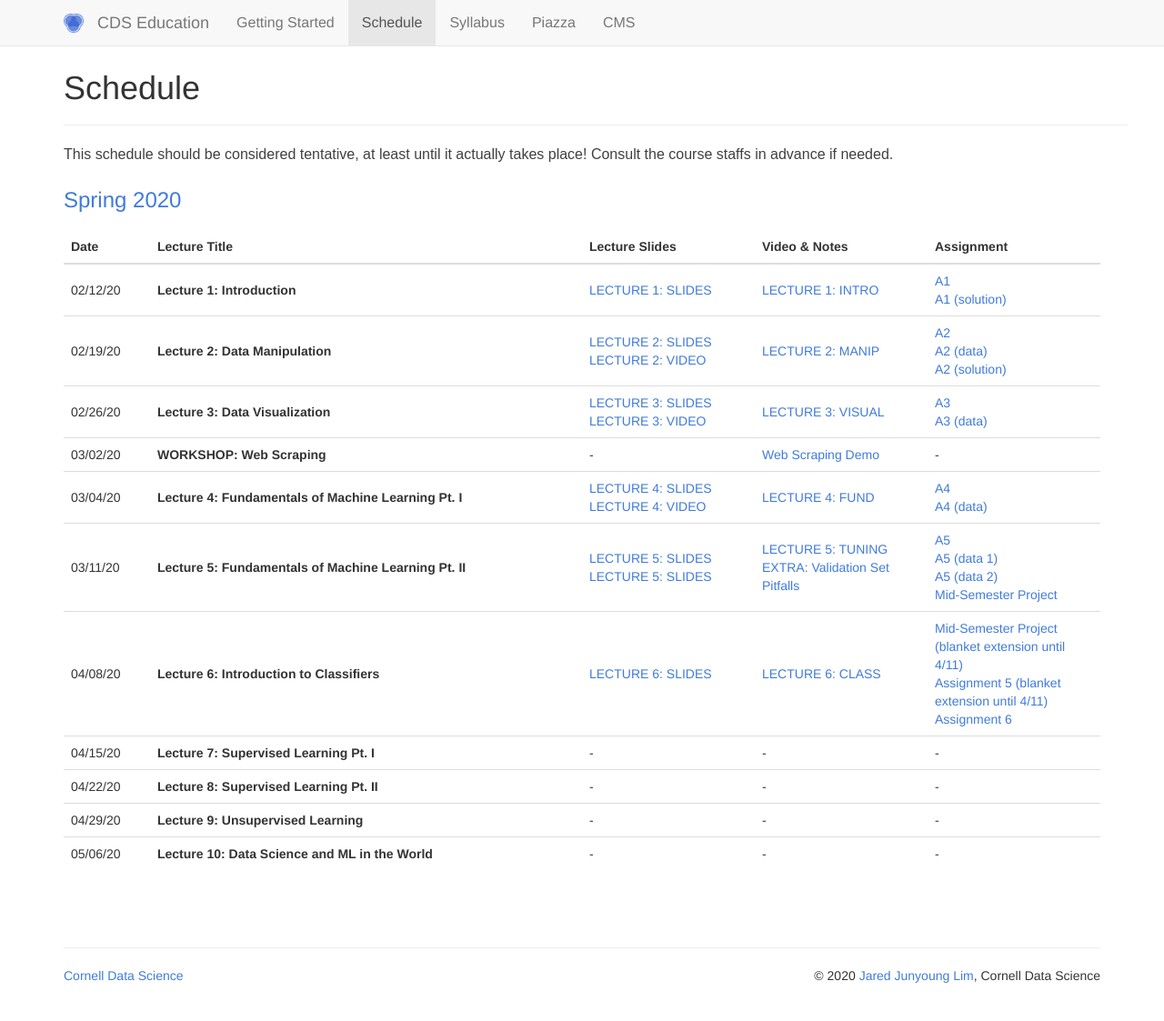
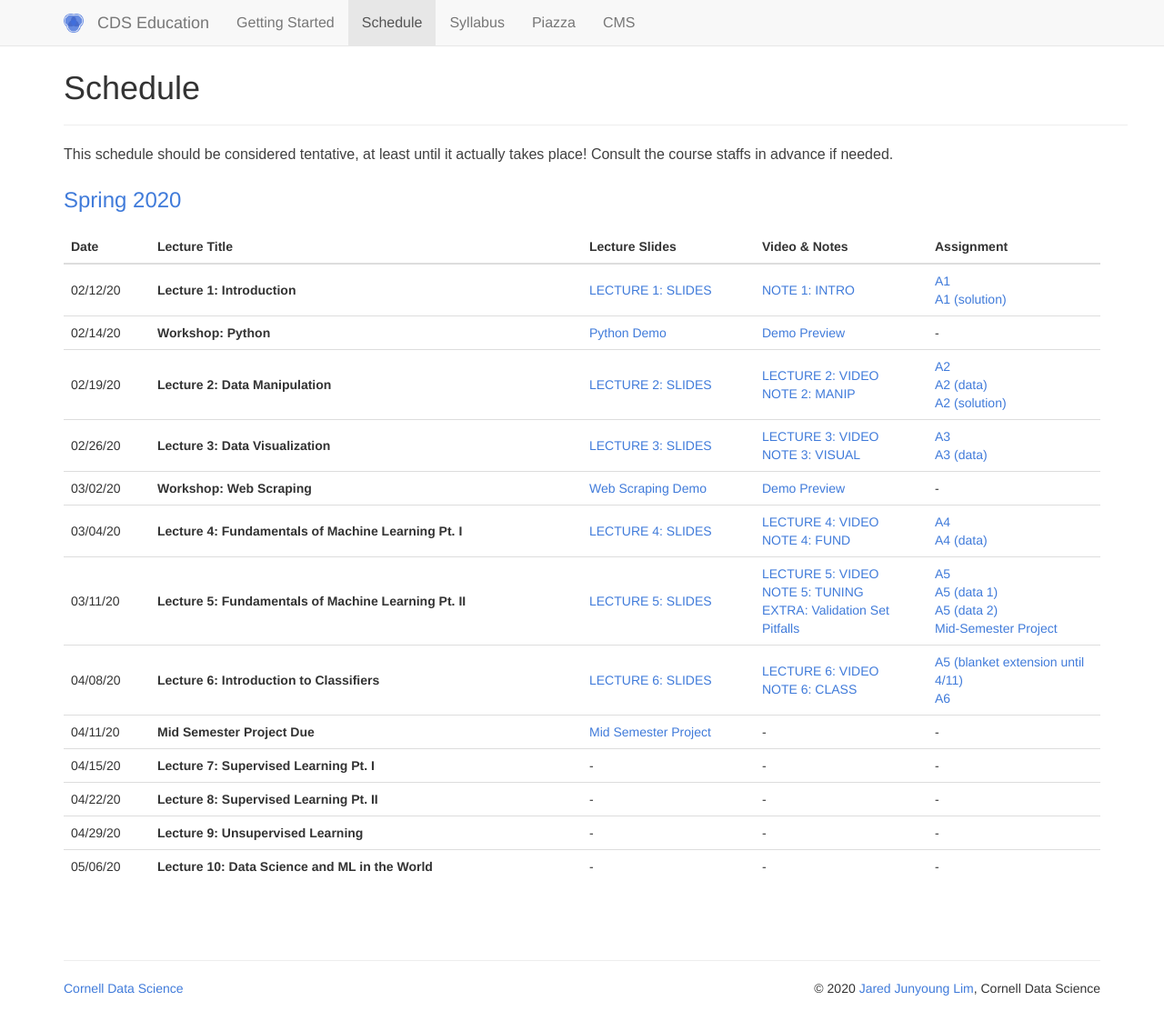
Before and after one commit to CornellDataScience/info1998, a Jekyll site: the page built from schedule.md, in a window 1280 px wide and 1123 px high. Shown: the whole window at 91% size. Built offline with Jekyll 4.4.1, drawn with Linux system fonts in a browser that asks for light colours.

Commit message:
Fixed invalid URLs. Added lecture 6 video.

```diff
--- a/_data/schedules.yml
+++ b/_data/schedules.yml
@@ -1,169 +1,139 @@
 title: "Spring 2020"
 lectures:
-
   ######################################## Week 1 #########################################
-  -
-    date: 2020-2-12
+  - date: 2020-2-12
     title: "Lecture 1: Introduction"
     contents:
-      -
-        title: "LECTURE 1: SLIDES"
+      - title: "LECTURE 1: SLIDES"
         link: "resources/SP20/slides/Lecture_1.pdf"
     notes:
-      -
-        title: "LECTURE 1: INTRO"
+      - title: "NOTE 1: INTRO"
         link: "https://nbviewer.jupyter.org/github/CornellDataScience/info1998/blob/master/resources/SP20/assignments/release/Lecture_1__Introduction.ipynb"
     assignments:
-      -
-        title: "A1"
+      - title: "A1"
         link: "resources/SP20/assignments/release/Lecture_1__Introduction.ipynb"
-      -
-        title: "A1 (solution)"
+      - title: "A1 (solution)"
         link: "https://nbviewer.jupyter.org/github/CornellDataScience/info1998/blob/master/resources/SP20/assignments/solutions/Lecture_1__Introduction_Solutions.ipynb"
+  - date: 2020-2-14
+    title: "Workshop: Python"
+    contents:
+      - title: "Python Demo"
+        link: "resources/SP20/extra/Python_Workshop_Starter_Notebook.ipynb"
+    notes:
+      - title: "Demo Preview"
+        link: "https://nbviewer.jupyter.org/github/CornellDataScience/info1998/blob/master/resources/SP20/extra/Python_Workshop_Starter_Notebook.ipynb"
   ######################################## Week 2 #########################################
-  -
-    date: 2020-02-19
+  - date: 2020-02-19
     title: "Lecture 2: Data Manipulation"
     contents:
-      -
-        title: "LECTURE 2: SLIDES"
+      - title: "LECTURE 2: SLIDES"
         link: "resources/SP20/slides/Lecture_2.pdf"
-      -
-        title: "LECTURE 2: VIDEO"
+    notes:
+      - title: "LECTURE 2: VIDEO"
         link: "https://cornell.box.com/s/jpu9ksvyw8ejsmgvr96tdndp3hu0k6b5"
-    notes:
-      -
-        title: "LECTURE 2: MANIP"
+      - title: "NOTE 2: MANIP"
         link: "https://nbviewer.jupyter.org/github/CornellDataScience/info1998/blob/master/resources/SP20/assignments/release/Lecture_2__Data_Manipulation.ipynb"
     assignments:
-      -
-        title: "A2"
+      - title: "A2"
         link: "resources/SP20/assignments/release/Lecture_2__Data_Manipulation.ipynb"
-      -
-        title: "A2 (data)"
+      - title: "A2 (data)"
         link: "resources/data/lecture2data.csv"
-      -
-        title: "A2 (solution)"
+      - title: "A2 (solution)"
         link: "https://nbviewer.jupyter.org/github/CornellDataScience/info1998/blob/master/resources/SP20/assignments/solutions/Lecture_2__Data_Manipulation_Solutions.ipynb"
   ######################################## Week 3 #########################################
-  -
-    date: 2020-02-26
+  - date: 2020-02-26
     title: "Lecture 3: Data Visualization"
     contents:
-      -
-        title: "LECTURE 3: SLIDES"
+      - title: "LECTURE 3: SLIDES"
         link: "resources/SP20/slides/Lecture_3.pdf"
-      -
-        title: "LECTURE 3: VIDEO"
+    notes:
+      - title: "LECTURE 3: VIDEO"
         link: "https://cornell.box.com/s/bbozt47j4n4zuypw7bcl36nv6jpe5b1b"
-    notes:
-      -
-        title: "LECTURE 3: VISUAL"
+      - title: "NOTE 3: VISUAL"
         link: "https://nbviewer.jupyter.org/github/CornellDataScience/info1998/blob/master/resources/SP20/assignments/release/Lecture_3__Data_Visualization.ipynb"
     assignments:
-      -
-        title: "A3"
+      - title: "A3"
         link: "resources/SP20/assignments/release/Lecture_3__Data_Visualization.ipynb"
-      -
-        title: "A3 (data)"
+      - title: "A3 (data)"
         link: "resources/data/temps.csv"
   ######################################## Web Scraping Workshop #########################################
-  -
-    date: 2020-03-02
-    title: "WORKSHOP: Web Scraping"
+  - date: 2020-03-02
+    title: "Workshop: Web Scraping"
+    contents:
+      - title: "Web Scraping Demo"
+        link: "resources/SP20/extra/WebScraping_Workshop_Student_Edition.ipynb"
     notes:
-      -
-        title: "Web Scraping Demo"
+      - title: "Demo Preview"
         link: "https://nbviewer.jupyter.org/github/CornellDataScience/info1998/blob/master/resources/SP20/extra/WebScraping_Workshop_Student_Edition.ipynb"
   ######################################## Week 4 #########################################
-  -
-    date: 2020-03-04
+  - date: 2020-03-04
     title: "Lecture 4: Fundamentals of Machine Learning Pt. I"
     contents:
-      -
-        title: "LECTURE 4: SLIDES"
+      - title: "LECTURE 4: SLIDES"
         link: "resources/SP20/slides/Lecture_4.pdf"
-      -
-        title: "LECTURE 4: VIDEO"
+    notes:
+      - title: "LECTURE 4: VIDEO"
         link: "https://cornell.box.com/s/cam9wcd23pun6jgaq0pe2tjsdf2z8yuk"
-    notes:
-      -
-        title: "LECTURE 4: FUND"
+      - title: "NOTE 4: FUND"
         link: "https://nbviewer.jupyter.org/github/CornellDataScience/info1998/blob/master/resources/SP20/assignments/release/Lecture_4__ML_Fundamentals.ipynb"
     assignments:
-      -
-        title: "A4"
+      - title: "A4"
         link: "resources/SP20/assignments/release/Lecture_4__ML_Fundamentals.ipynb"
-      -
-        title: "A4 (data)"
+      - title: "A4 (data)"
         link: "resources/data/lecture4data.csv"
   ######################################## Week 5 #########################################
-  -
-    date: 2020-03-11
+  - date: 2020-03-11
     title: "Lecture 5: Fundamentals of Machine Learning Pt. II"
     contents:
-      -
-        title: "LECTURE 5: SLIDES"
+      - title: "LECTURE 5: SLIDES"
         link: "resources/SP20/slides/Lecture_5.pdf"
-      -
-        title: "LECTURE 5: SLIDES"
+    notes:
+      - title: "LECTURE 5: VIDEO"
         link: "https://cornell.box.com/s/46x8azjwjbj3q0sybl7943kvhc2ooljf"
-    notes:
-      -
-        title: "LECTURE 5: TUNING"
+      - title: "NOTE 5: TUNING"
         link: "https://nbviewer.jupyter.org/github/CornellDataScience/info1998/blob/master/resources/SP20/assignments/release/Lecture_5__Assessing_Model_Accuracy.ipynb"
-      -
-        title: "EXTRA: Validation Set Pitfalls"
-        link: "https://nbviewer.jupyter.org/github/CornellDataScience/info1998/blob/master/resources/SP20/ValidationSet_Pitfall.ipynb"
+      - title: "EXTRA: Validation Set Pitfalls"
+        link: "https://nbviewer.jupyter.org/github/CornellDataScience/info1998/blob/master/resources/SP20/extra/ValidationSet_Pitfall.ipynb"
     assignments:
-      -
-        title: "A5"
+      - title: "A5"
         link: "resources/SP20/assignments/release/Lecture_5__Assessing_Model_Accuracy.ipynb"
-      -
-        title: "A5 (data 1)"
+      - title: "A5 (data 1)"
         link: "resources/data/lecture5dataA.csv"
-      -
-        title: "A5 (data 2)"
+      - title: "A5 (data 2)"
         link: "resources/data/lecture5dataB.csv"
-      -
-        title: "Mid-Semester Project"
+      - title: "Mid-Semester Project"
         link: "resources/SP20/assignments/release/MidSemester_Project.pdf"
   ######################################## Week 6 #########################################
-  -
-    date: 2020-04-08
+  - date: 2020-04-08
     title: "Lecture 6: Introduction to Classifiers"
     contents:
-      -
-        title: "LECTURE 6: SLIDES"
+      - title: "LECTURE 6: SLIDES"
         link: "resources/SP20/slides/Lecture_6.pdf"
     notes:
-      -
-        title: "LECTURE 6: CLASS"
-        link: "https://nbviewer.jupyter.org/github/CornellDataScience/info1998/blob/master/resources/SP20/assignments/release/Lecture_6__Assessing_Model_Accuracy.ipynb"
+      - title: "LECTURE 6: VIDEO"
+        link: "https://drive.google.com/file/d/1W8j7gRKHsaMOQLq6GY-Z15ipbVbjvofy/view"
+      - title: "NOTE 6: CLASS"
+        link: "https://nbviewer.jupyter.org/github/CornellDataScience/info1998/blob/master/resources/SP20/assignments/release/Lecture_6__Introduction_to_Classification_KNN.ipynb"
     assignments:
-      -
-        title: "Mid-Semester Project (blanket extension until 4/11)"
-        link: "resources/SP20/assignments/release/MidSemester_Project.pdf"
-      -
-        title: "Assignment 5 (blanket extension until 4/11)"
+      - title: "A5 (blanket extension until 4/11)"
         link: "resources/SP20/assignments/release/Lecture_5__Assessing_Model_Accuracy.ipynb"
-      -
-        title: "Assignment 6"
+      - title: "A6"
         link: "resources/SP20/assignments/release/Lecture_6__Introduction_to_Classification_KNN.ipynb"
   ######################################## Week 7 #########################################
-  -
-    date: 2020-04-15
+  - date: 2020-04-11
+    title: "Mid Semester Project Due"
+    contents:
+      - title: "Mid Semester Project"
+        link: "resources/SP20/assignments/release/MidSemester_Project.pdf"
+  - date: 2020-04-15
     title: "Lecture 7: Supervised Learning Pt. I"
   ######################################## Week 8 #########################################
-  -
-    date: 2020-04-22
+  - date: 2020-04-22
     title: "Lecture 8: Supervised Learning Pt. II"
 
   ######################################## Week 9 #########################################
-  -
-    date: 2020-04-29
+  - date: 2020-04-29
     title: "Lecture 9: Unsupervised Learning"
   ######################################## Week 10 #########################################
-  -
-    date: 2020-05-06
+  - date: 2020-05-06
     title: "Lecture 10: Data Science and ML in the World"
```
